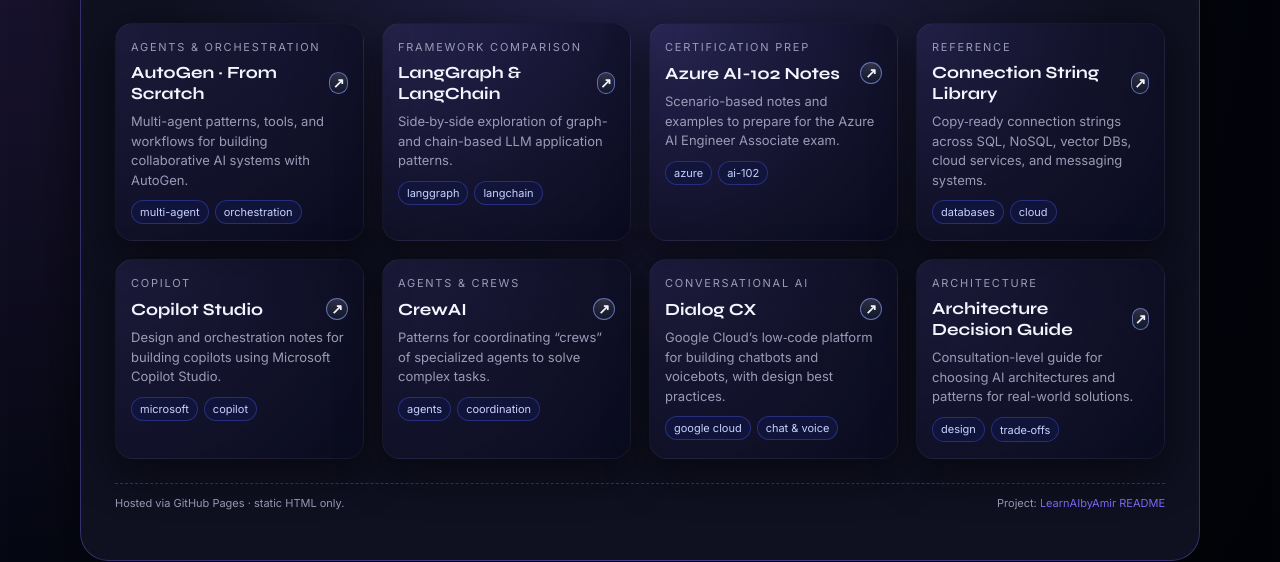
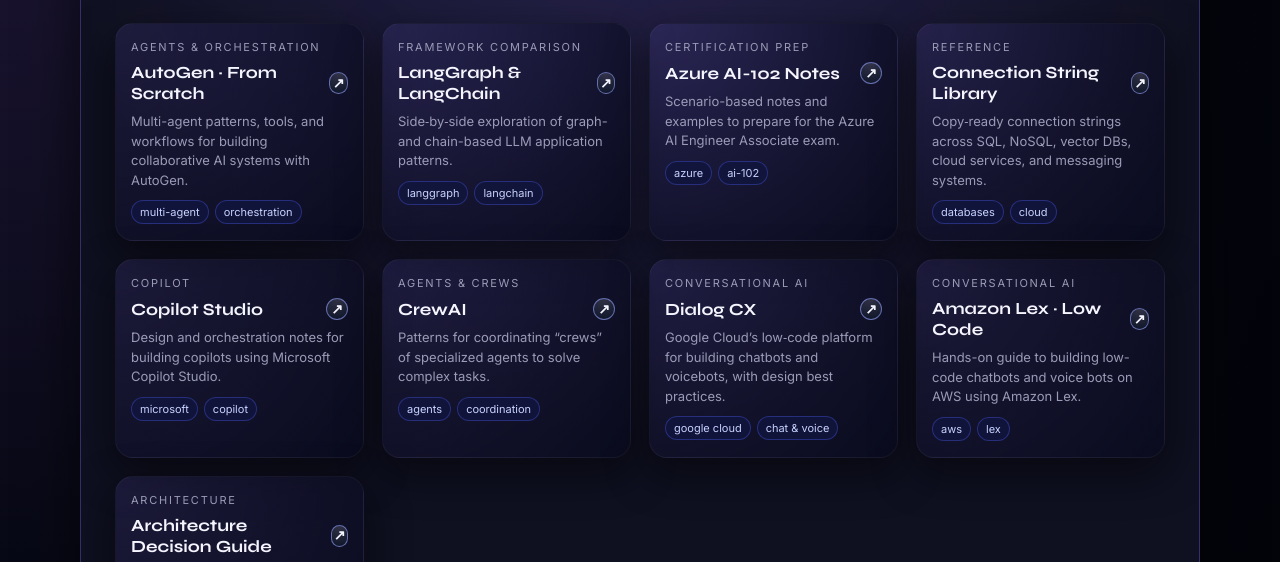
Before and after one commit to amirshq/LearnAIbyAmir, a plain HTML site: page index.html in a window 1280 px wide. Shown: the part 183-745 px from the top of the page. Drawn offline with Linux system fonts and the light colour scheme.

Commit message:
update website

```diff
--- a/index.html
+++ b/index.html
@@ -310,6 +310,19 @@
         </div>
       </a>
 
+      <a class="topic-card" href="AmazonLEX/lex.html">
+        <div class="topic-tag">Conversational AI</div>
+        <div class="topic-title">
+          <span>Amazon Lex · Low Code</span>
+          <span class="topic-arrow">↗</span>
+        </div>
+        <p class="topic-desc">Hands-on guide to building low-code chatbots and voice bots on AWS using Amazon Lex.</p>
+        <div class="topic-chip-row">
+          <span class="topic-chip">aws</span>
+          <span class="topic-chip">lex</span>
+        </div>
+      </a>
+
       <a class="topic-card" href="Architecture Decision - Cosultation Level/Architecturedecision.html">
         <div class="topic-tag">Architecture</div>
         <div class="topic-title">
```
